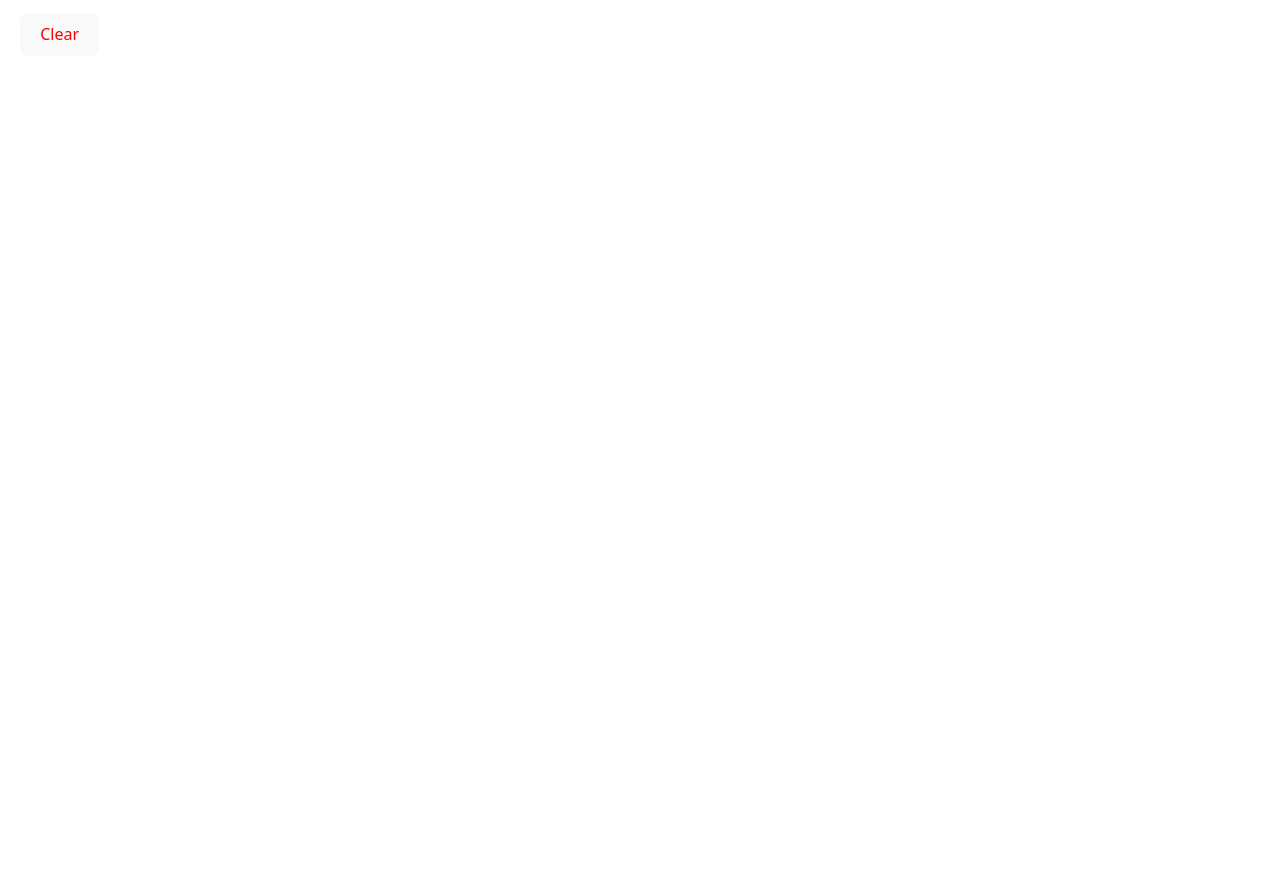
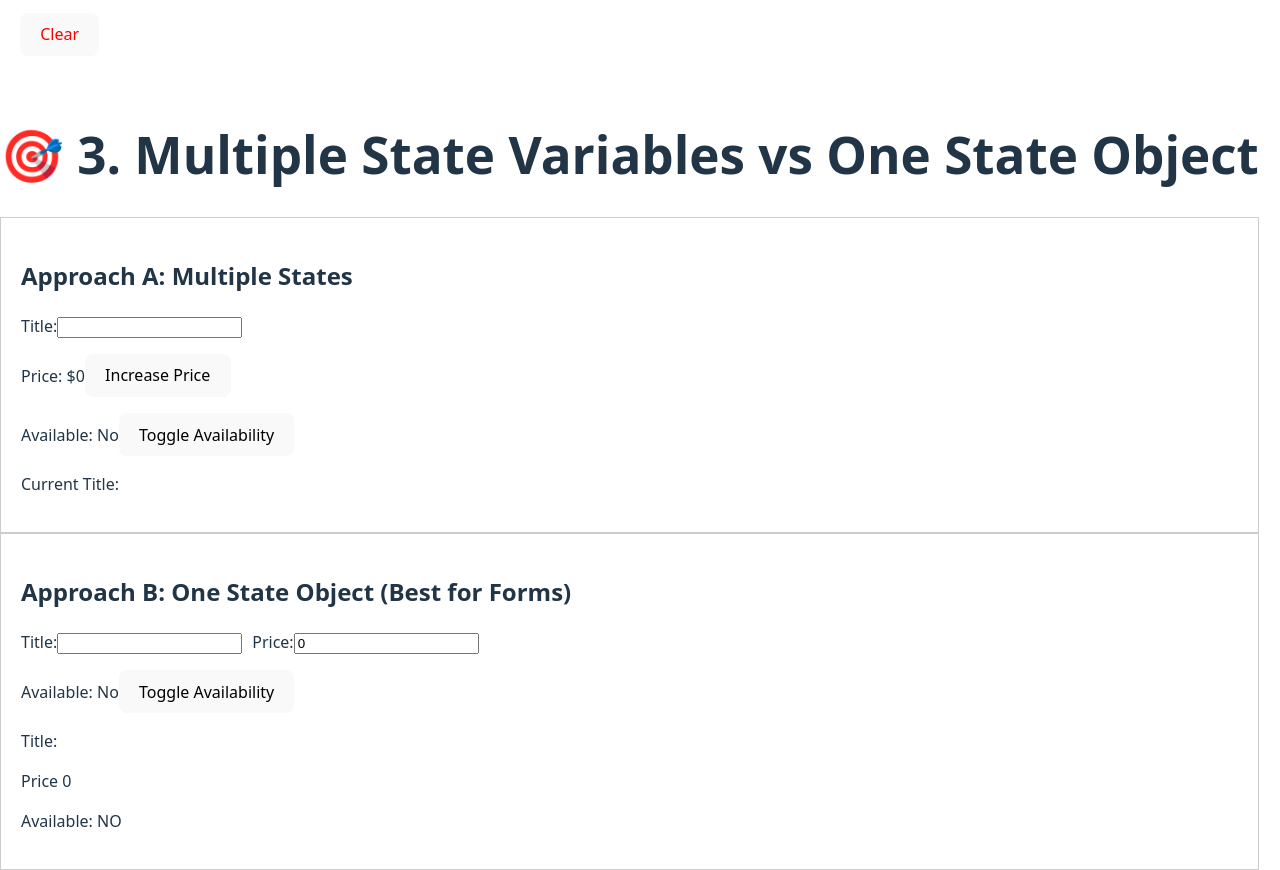
Before and after one commit to AaronCallanga/Javascript-x-React, a React (Vite) app in the folder React/state-management/: page / in a window 1280 px wide. Shown: the part 940-1810 px from the top of the page. Before the commit the page ends 1032 px from the top, so only its background shows below. Built offline with nearby package versions, Linux system fonts and the light colour scheme.

Commit message:
Multiple State Variables vs One State Object

```diff
--- a/React/state-management/src/App.jsx
+++ b/React/state-management/src/App.jsx
@@ -1,4 +1,5 @@
 import { Basic } from "./lessons/Basic";
+import { MultipleVsSingleState } from "./lessons/MultipleVsSingleState";
 import { StateForArrays } from "./lessons/StateForArrays";
 
 
@@ -13,6 +14,9 @@ function App() {
       {/* --- Section 2: State for Arrays --- */}
       <StateForArrays />
 
+      {/* --- Section 3: Multiple State Variables vs One State Object --- */}
+      <MultipleVsSingleState />
+
     </>
   );
 }
--- /dev/null
+++ b/React/state-management/src/lessons/MultipleVsSingleState.jsx
@@ -0,0 +1,115 @@
+import React, { useState } from "react";
+
+// Approach A: Multiple Independent State Variables
+//This approach is cleaner when your state variables are frequently updated independently of each other, in components with simple UI logic, or when they don't logically belong to a single "group" of data.
+const MultipleStateVariablesExample = () => {
+  // Use separate useState calls for independent values
+  const [title, setTitle] = useState("");
+  const [price, setPrice] = useState(0);
+  const [isAvailable, setIsAvailable] = useState(false);
+
+  return (
+    <div style={{ padding: "20px", border: "1px solid #ccc" }}>
+      <h2>Approach A: Multiple States</h2>
+
+      <label>
+        Title:
+        <input
+          type="text"
+          value={title}
+          onChange={(e) => setTitle(e.target.value)}
+        />
+      </label>
+
+      <p>
+        Price: ${price}
+        <button onClick={() => setPrice((p) => p + 1)}>Increase Price</button>
+      </p>
+
+      <p>
+        Available: {isAvailable ? "Yes" : "No"}
+        <button onClick={() => setIsAvailable(!isAvailable)}>
+          Toggle Availability
+        </button>
+      </p>
+
+      <p>Current Title: {title}</p>
+    </div>
+  );
+};
+
+// Approach B: One State Object
+//This approach is best when several fields logically belong together, such as in a complex form where you might update all fields simultaneously or when using a more complex state management system (like a reducer).
+//Remember the rule: React does not merge objects automatically, so you must always use the spread operator (...) when updating a single field in the object.
+const SingleStateObjectExample = () => {
+  // Group related fields into a single state object
+  const [form, setForm] = useState({
+    title: "",
+    price: 0,
+    isAvailable: false,
+  });
+
+  // A generic update handler for text inputs
+  const updateForm = (event) => {
+    // Destructure event.target object to select specific component and value for update
+    const { name, value } = event.target;
+
+    // Always spread the previous state object first!
+    setForm((prevForm) => ({
+      ...prevForm,
+      [name]: value, // Use computed property names [name] to dynamically select the key
+    }));
+  };
+
+  // A specific handler for toggling a boolean field
+  const toggleAvailability = () => {
+    setForm((prevForm) => ({
+      ...prevForm,
+      isAvailable: !prevForm.isAvailable, // Update just this one field
+    }));
+  };
+
+  return (
+    <div style={{ padding: "20px", border: "1px solid #ccc" }}>
+      <h2>Approach B: One State Object (Best for Forms)</h2>
+
+      <label>
+        Title:
+        <input
+          name="title"
+          type="text"
+          value={form.title}
+          onChange={updateForm}
+        />
+      </label>
+
+      <label style={{ marginLeft: "10px" }}>
+        Price:
+        <input
+          name="price"
+          type="number"
+          value={form.price}
+          onChange={updateForm}
+        />
+      </label>
+
+      <p>
+        Available: {form.isAvailable ? "Yes" : "No"}
+        <button onClick={toggleAvailability}>Toggle Availability</button>
+      </p>
+      <p>Title: {form.title}</p>
+      <p>Price {form.price}</p>
+      <p>Available: {form.isAvailable ? "YES" : "NO"}</p>
+    </div>
+  );
+};
+
+export const MultipleVsSingleState = () => {
+  return (
+    <>
+      <h1>🎯 3. Multiple State Variables vs One State Object</h1>
+      <MultipleStateVariablesExample />
+      <SingleStateObjectExample />
+    </>
+  );
+};
```
